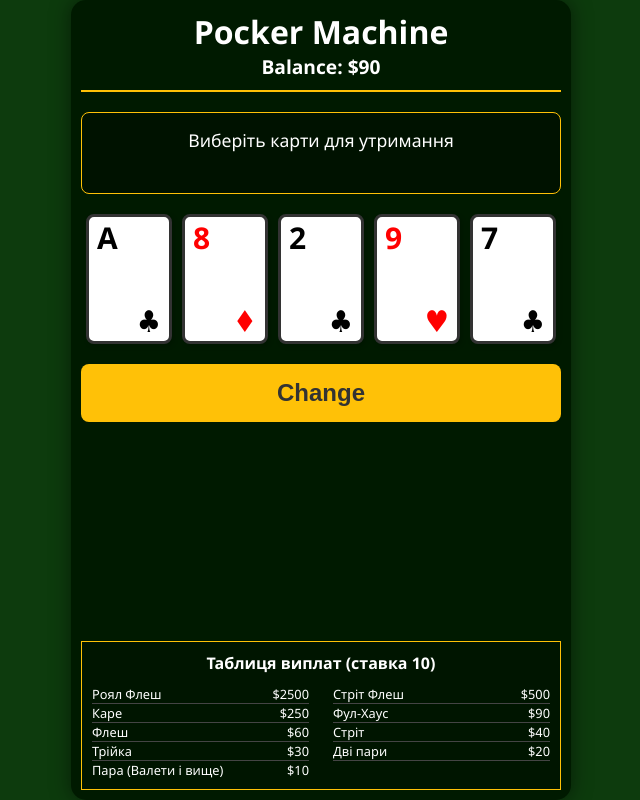
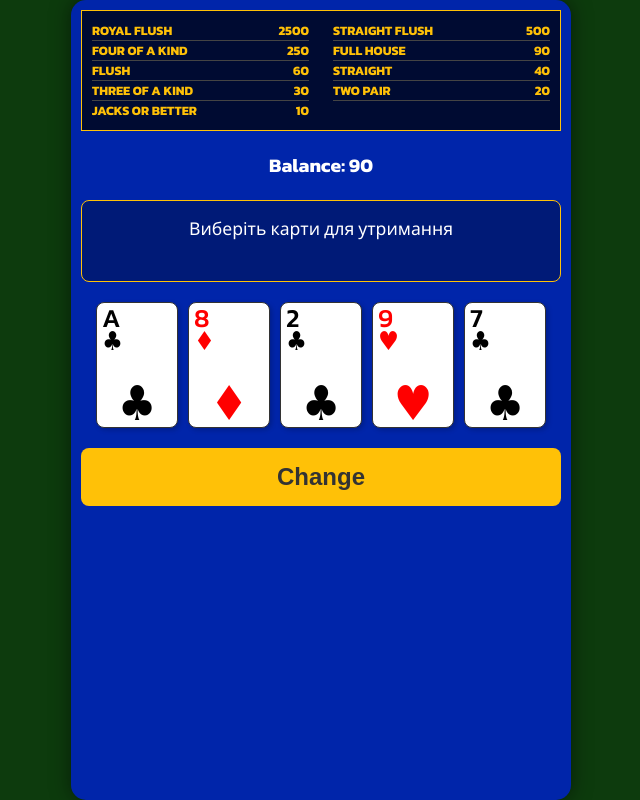
Before and after one commit to GukMaksim/poker-vue, a Vue app in the folder webapp/: page / in a window 1280 px wide. Both pictures are taken after a click on the button "Deal". Shown: the whole page, without its empty margins (319-959 px from the left). Built offline with nearby package versions, Linux system fonts and the light colour scheme.

Commit message:
Refactor App.vue, Card.vue, and pokerLogic.js for enhanced gameplay experience. Updated payout table to use English terminology, improved card display with suit information, and refined styles for better aesthetics. Adjusted payout constants for consistency and clarity in game mechanics.

```diff
--- a/webapp/src/App.vue
+++ b/webapp/src/App.vue
@@ -1,9 +1,19 @@
 <template>
 	<div id="app-container">
-		<header class="header">
-			<h1>Pocker Machine</h1>
-			<div class="balance">Balance: ${{ balance }}</div>
+		<header class="payout-table">
+			<!-- <h3>Таблиця виплат (ставка {{ BET_AMOUNT }})</h3> -->
+			<ul>
+				<li v-for="([combo, multiplier]) in Object.entries(PAYOUTS)" :key="combo">
+					<span>{{ combo }}</span>
+					<span>{{ multiplier * BET_AMOUNT }}</span>
+				</li>
+			</ul>
 		</header>
+
+		<div>
+			<!-- <h1>Pocker Machine</h1> -->
+			<div class="balance">Balance: {{ balance }}</div>
+		</div>
 
 		<div class="message-board">
 			{{ message }}
@@ -50,15 +60,7 @@
 			</div>
 		</div>
 
-		    <footer class="payout-table">
-			<h3>Таблиця виплат (ставка {{ BET_AMOUNT }})</h3>
-			<ul>
-				<li v-for="([combo, multiplier]) in Object.entries(PAYOUTS)" :key="combo">
-					<span>{{ combo }}</span>
-					<span>${{ multiplier * BET_AMOUNT }}</span>
-				</li>
-			</ul>
-		</footer>
+
 	</div>
 </template>
 
@@ -331,11 +333,12 @@ const continueDouble = () => {
 </script>
 
 <style>
+@import url('https://fonts.googleapis.com/css2?family=Kanit:wght@100;200;300;400;500;600;700;800;900&display=swap');
 /* Глобальні стилі - можна винести в окремий css файл, але для простоти залишимо тут */
 body {
 	background-color: #0d3b0d;
 	color: white;
-	font-family: 'Segoe UI', Tahoma, Geneva, Verdana, sans-serif;
+	font-family: 'Kanit', 'Segoe UI', Tahoma, Geneva, Verdana, sans-serif;
 	display: flex;
 	justify-content: center;
 	align-items: flex-start;
@@ -347,7 +350,7 @@ body {
 	width: 100vw;
 	max-width: 500px;
 	height: 100vh;
-	background-color: #001a00;
+	background-color: #0025aa;
 	border-radius: 15px;
 	padding: 10px;
 	box-shadow: 0 0 20px rgba(0, 0, 0, 0.5);
@@ -362,14 +365,6 @@ body {
 	border-bottom: 2px solid #ffc107;
 	padding-bottom: 10px;
 }
-
-.header h1 {
-	margin: 0;
-}
-
-/* footer {
-	margin: auto 0 1em;
-} */
 
 .balance {
 	font-size: 1.2em;
@@ -396,7 +391,7 @@ body {
 .card-placeholder {
 	width: 80px;
 	height: 15vh;
-	border: 2px dashed #444;
+	border: 2px dashed #fff;
 	border-radius: 8px;
 }
 
@@ -474,10 +469,12 @@ body {
 }
 
 .payout-table {
-	background-color: rgba(0, 0, 0, 0.2);
-	margin: auto 0 0;
+	background-color: rgba(0, 0, 0, 0.7);
+	margin: 0;
 	padding: 10px;
 	border: #ffc107 1px solid;
+	color: #ffc107;
+	font-weight: bold;
 }
 
 .payout-table h3 {
--- a/webapp/src/components/Card.vue
+++ b/webapp/src/components/Card.vue
@@ -13,7 +13,10 @@
   >
     <div class="card-inner">
       <div class="card-front" v-if="!isHidden">
-        <div class="rank">{{ rank }}</div>
+        <div class="rank">
+        <div>{{ rank }}</div>
+        <div>{{ suit }}</div>
+      </div>
         <div class="suit">{{ suit }}</div>
       </div>
       <div class="card-back" v-else>
@@ -67,7 +70,7 @@ const handleClick = () => {
 .card {
   width: 80px;
   height: 15.5vh;
-  border: 3px solid #333;
+  border: 1px solid #333;
   border-radius: 8px;
   background-color: white;
   cursor: pointer;
@@ -99,8 +102,9 @@ const handleClick = () => {
   flex-direction: column;
   justify-content: space-between;
   /* padding: 1px 4px; */
-  font-size: 30px;
-  font-weight: bold;
+  font-size: 26px;
+  line-height: 1;
+  font-weight: 500;
 }
 
 .card-back {
@@ -116,7 +120,7 @@ const handleClick = () => {
 
 .card.held {
   position: relative;
-  border: 3px solid #ffc107;
+  border: 1px solid #ffc107;
   /* transform: translateY(-10px); */
   box-shadow: 0px 10px 15px rgba(255, 193, 7, 0.4);
   background-color: #ededc9;
@@ -126,13 +130,13 @@ const handleClick = () => {
   content: 'HOLD';
   position: relative;
   font-size: 100%;
-  font-weight: bold;
-  color: red;
+  font-weight: 300;
+  color: #fff;
   /* background-color: #fff; */
   padding: 0 4px;
   align-self: center;
   justify-self: center;
-  top: -60%;
+  top: -120%;
   left: 0;
   width: 100%;
   height: 100%;
@@ -150,12 +154,14 @@ const handleClick = () => {
 
 .card .rank {
   align-self: flex-start;
-  padding-left: 8px;
+  padding-left: 5px;
+  padding-top: 3px;
+  line-height: 0.9;
 }
 
 .card .suit {
-  align-self: flex-end;
-  padding-right: 8px;
+  align-self: center;
+  font-size: 48px;
 }
 
 .card-back-pattern {
--- a/webapp/src/logic/pokerLogic.js
+++ b/webapp/src/logic/pokerLogic.js
@@ -36,15 +36,15 @@ export function compareCards(card1, card2) {
 
 // Таблиця виплат (коефіцієнти)
 export const PAYOUTS = {
-  "Роял Флеш": 250,
-  "Стріт Флеш": 50,
-  "Каре": 25,
-  "Фул-Хаус": 9,
-  "Флеш": 6,
-  "Стріт": 4,
-  "Трійка": 3,
-  "Дві пари": 2,
-  "Пара (Валети і вище)": 1,
+  "ROYAL FLUSH": 250,
+  "STRAIGHT FLUSH": 50,
+  "FOUR OF A KIND": 25,
+  "FULL HOUSE": 9,
+  "FLUSH": 6,
+  "STRAIGHT": 4,
+  "THREE OF A KIND": 3,
+  "TWO PAIR": 2,
+  "JACKS OR BETTER": 1,
 };
 
 // Функція для перевірки комбінацій
@@ -61,18 +61,18 @@ export function evaluateHand(hand) {
   const isStraight = ranks[4] - ranks[0] === 4 && new Set(ranks).size === 5;
   const isAceLowStraight = JSON.stringify(ranks) === JSON.stringify([2, 3, 4, 5, 14]);
 
-  if (isStraight && isFlush && ranks[4] === 14) return "Роял Флеш";
-  if ((isStraight || isAceLowStraight) && isFlush) return "Стріт Флеш";
-  if (counts[0] === 4) return "Каре";
-  if (counts[0] === 3 && counts[1] === 2) return "Фул-Хаус";
-  if (isFlush) return "Флеш";
-  if (isStraight || isAceLowStraight) return "Стріт";
-  if (counts[0] === 3) return "Трійка";
-  if (counts[0] === 2 && counts[1] === 2) return "Дві пари";
+  if (isStraight && isFlush && ranks[4] === 14) return "ROYAL FLUSH";
+  if ((isStraight || isAceLowStraight) && isFlush) return "STRAIGHT FLUSH";
+  if (counts[0] === 4) return "FOUR OF A KIND";
+  if (counts[0] === 3 && counts[1] === 2) return "FULL HOUSE";
+  if (isFlush) return "FLUSH";
+  if (isStraight || isAceLowStraight) return "STRAIGHT";
+  if (counts[0] === 3) return "THREE OF A KIND";
+  if (counts[0] === 2 && counts[1] === 2) return "TWO PAIR";
   const pairs = Object.entries(rankCounts)
   .filter(([rank, count]) => count === 2)
   .map(([rank]) => Number(rank));
-  if (counts[0] === 2 && pairs.some(r => r >= 11)) return "Пара (Валети і вище)";
+  if (counts[0] === 2 && pairs.some(r => r >= 11)) return "JACKS OR BETTER";
 
   return null; // Немає комбінації
 }
```
